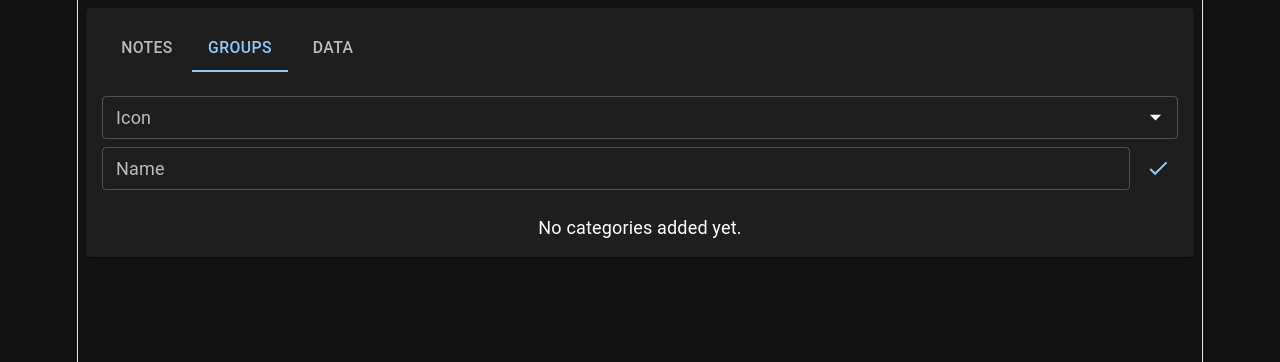
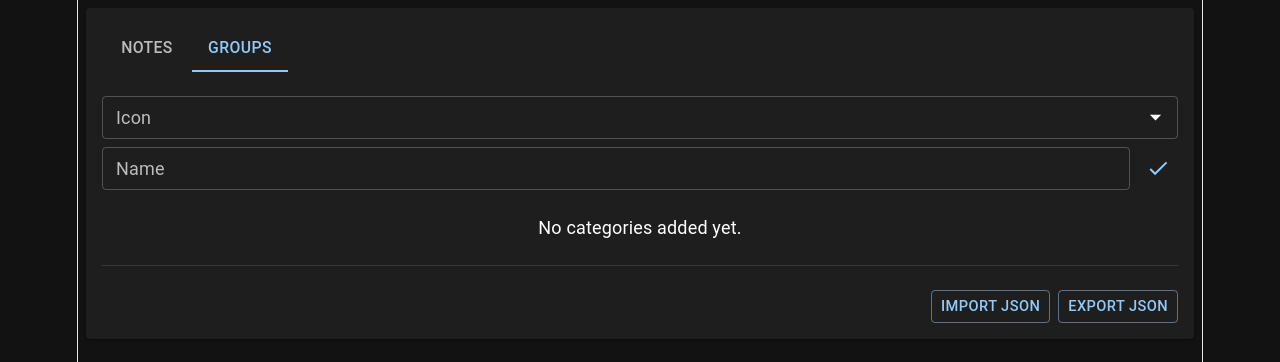
Before and after one commit to Eldsewhere/adnothed2, a React (Vite) app: page / in a window 1280 px wide. Both pictures are taken after a click on the tab "GROUPS". Shown: the top 362 px of the page. Built offline with nearby package versions, Linux system fonts and the light colour scheme.

Commit message:
remove data tab

```diff
--- a/src/App.tsx
+++ b/src/App.tsx
@@ -7,6 +7,7 @@ import {
   DialogContent,
   DialogContentText,
   DialogTitle,
+  Divider,
   IconButton,
   Menu,
   MenuItem,
@@ -44,10 +45,10 @@ import {
 } from "./utils/notifications";
 import { emptyItemFilters } from "./utils/itemFilters";
 
-type TabValue = "items" | "categories" | "utils";
+type TabValue = "items" | "categories";
 
 function App() {
-  const [activeTab, setActiveTab] = useState<TabValue>("utils");
+  const [activeTab, setActiveTab] = useState<TabValue>("items");
   const [categories, setCategories] = useState<Category[]>([]);
   const [editingCategory, setEditingCategory] = useState<Category | null>(null);
   const [items, setItems] = useState<Item[]>([]);
@@ -110,7 +111,7 @@ function App() {
 
   useEffect(() => {
     if (!storageReady) {
-      setActiveTab("utils");
+      setActiveTab("categories");
     }
   }, [storageReady]);
 
@@ -296,43 +297,24 @@ function App() {
             value={activeTab}
             onChange={(_event, newValue) => {
               const normalized =
-                newValue === "items" ||
-                newValue === "categories" ||
-                newValue === "utils"
+                newValue === "items" || newValue === "categories"
                   ? newValue
                   : (String(newValue) as TabValue);
               setActiveTab(normalized);
             }}
           >
-            {storageReady ? (
-              [
             <Tab
               value="items"
               label="Notes"
               id="tab-items"
               aria-controls="tabpanel-items"
-                />,
+            />
             <Tab
               value="categories"
               label="Groups"
               id="tab-categories"
               aria-controls="tabpanel-categories"
-                />,
-                <Tab
-                  value="utils"
-                  label="Data"
-                  id="tab-utils"
-                  aria-controls="tabpanel-utils"
-                />,
-              ]
-            ) : (
-              <Tab
-                value="utils"
-                label="Utils"
-                id="tab-utils"
-                aria-controls="tabpanel-utils"
             />
-            )}
           </Tabs>
           {activeTab === "items" && (
             <Stack direction="row" sx={{ alignItems: "center" }}>
@@ -439,10 +421,12 @@ function App() {
                 onEdit={setEditingCategory}
                 onDelete={requestDeleteCategory}
               />
-            </Stack>
-          </TabPanel>
-          <TabPanel value={activeTab} index="utils">
-            <Stack spacing={2} sx={{ alignItems: "flex-start" }}>
+              <Divider sx={{ my: 2 }} />
+              <Stack
+                direction="row"
+                spacing={1}
+                sx={{ width: "100%", justifyContent: "flex-end" }}
+              >
                 <Button
                   variant="outlined"
                   size="small"
@@ -457,6 +441,7 @@ function App() {
                 >
                   Export JSON
                 </Button>
+              </Stack>
             </Stack>
           </TabPanel>
         </Box>
```
Lines whose indentation alone changed are shown as unchanged.
